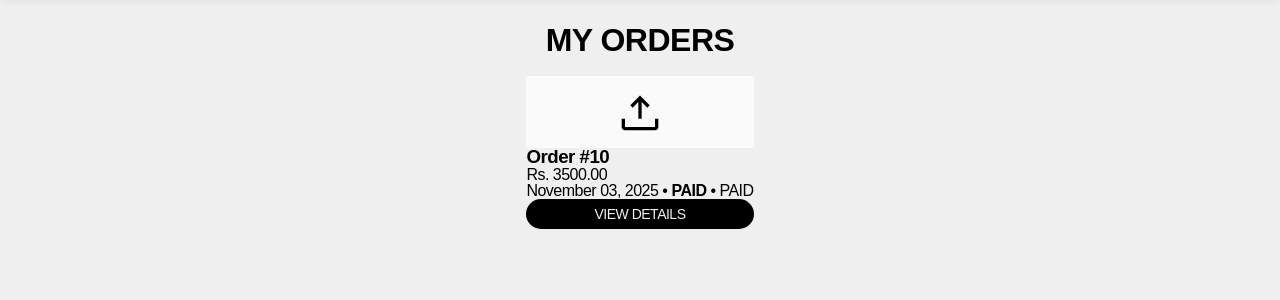
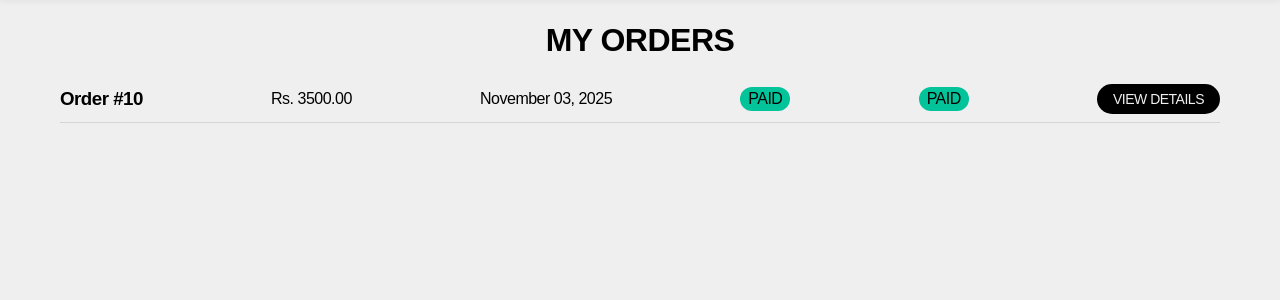
Before and after one commit to Shr3y4sm/Clyst, a Flask app: page /orders in a window 1280 px wide. Shown: the part 60-360 px from the top of the page. Run offline with Flask 3, Linux system fonts and the light colour scheme; a user stored in the database is signed in; data comes from the database, SQL or seed files in the repository; some libraries are stand-ins or nearby versions.

Commit message:
Done with orders page

```diff
--- /dev/null
+++ b/static/css/orders.css
@@ -0,0 +1,41 @@
+.main-content,
+.products-grid {
+	width: 100%;
+}
+
+.products-grid {
+	display: flex;
+	flex-direction: column;
+	justify-content: flex-start;
+}
+
+.product-card {
+	padding: 8px 0;
+	border-bottom: 1px solid var(--border);
+	display: flex;
+	flex-wrap: wrap;
+	align-items: center;
+	justify-content: space-between;
+	gap: 8px;
+}
+
+.status {
+	padding: 4px 8px;
+	background: var(--muted);
+	color: var(--border);
+	border-radius: 20em;
+}
+
+.status p {
+	font-size: 16px;
+}
+
+.paid {
+	background: #02c39a;
+	color: black;
+}
+
+.unpaid {
+	background: #ef233c;
+	color: white;
+}
--- a/templates/orders.html
+++ b/templates/orders.html
@@ -15,6 +15,7 @@
       rel="stylesheet"
     />
     <link rel="stylesheet" href="../static/css/styles.css" />
+    <link rel="stylesheet" href="../static/css/orders.css" />
   </head>
   <body>
     <!-- ===== NAVBAR ===== -->
@@ -67,38 +68,15 @@
         <div class="products-grid">
           {% for o in orders %}
           <div class="product-card">
-            <div
-              class="product-image"
-              style="
-                height: auto;
-                padding: 12px;
-                display: flex;
-                align-items: center;
-                justify-content: center;
-                background: #fafafa;
-              "
-            >
-              <svg
-                xmlns="http://www.w3.org/2000/svg"
-                width="48"
-                height="48"
-                fill="currentColor"
-                viewBox="0 0 24 24"
-              >
-                <path
-                  d="M21 16V21H3V16H1V21C1 22.1046 1.89543 23 3 23H21C22.1046 23 23 22.1046 23 21V16H21ZM7.58579 9.41421L11 6V16H13V6L16.4142 9.41421L17.8284 8L12 2.17157L6.17157 8L7.58579 9.41421Z"
-                ></path>
-              </svg>
-            </div>
-            <div class="product-info">
               <h3 class="product-title">Order #{{ o.order_id }}</h3>
               <p class="product-price">
                 Rs. {{ '%.2f'|format(o.total_price or 0) }}
               </p>
               <p class="product-meta">
-                {{ o.created_at }} • <strong>{{ o.status|upper }}</strong>{% if
-                o.payment_status %} • {{ o.payment_status|upper }}{% endif %}
+                {{ o.created_at }}
               </p>
+              <p class="text-info status {{ 'paid' if o.status == 'paid' or o.status == 'shipped' or o.status == 'delivered' else ('unpaid' if o.status == 'canceled' else '') }}">{{ o.status|upper }}</p>
+              <p class="text-info status {{ 'paid' if o.payment_status == 'paid' else ('unpaid' if o.payment_status == 'unpaid' else '') }}">{% if o.payment_status %}{{ o.payment_status|upper }}{% endif %}</p>
               <div class="product-actions">
                 <a
                   class="btn btn-primary"
@@ -106,7 +84,6 @@
                   >View Details</a
                 >
               </div>
-            </div>
           </div>
           {% endfor %}
         </div>
```
